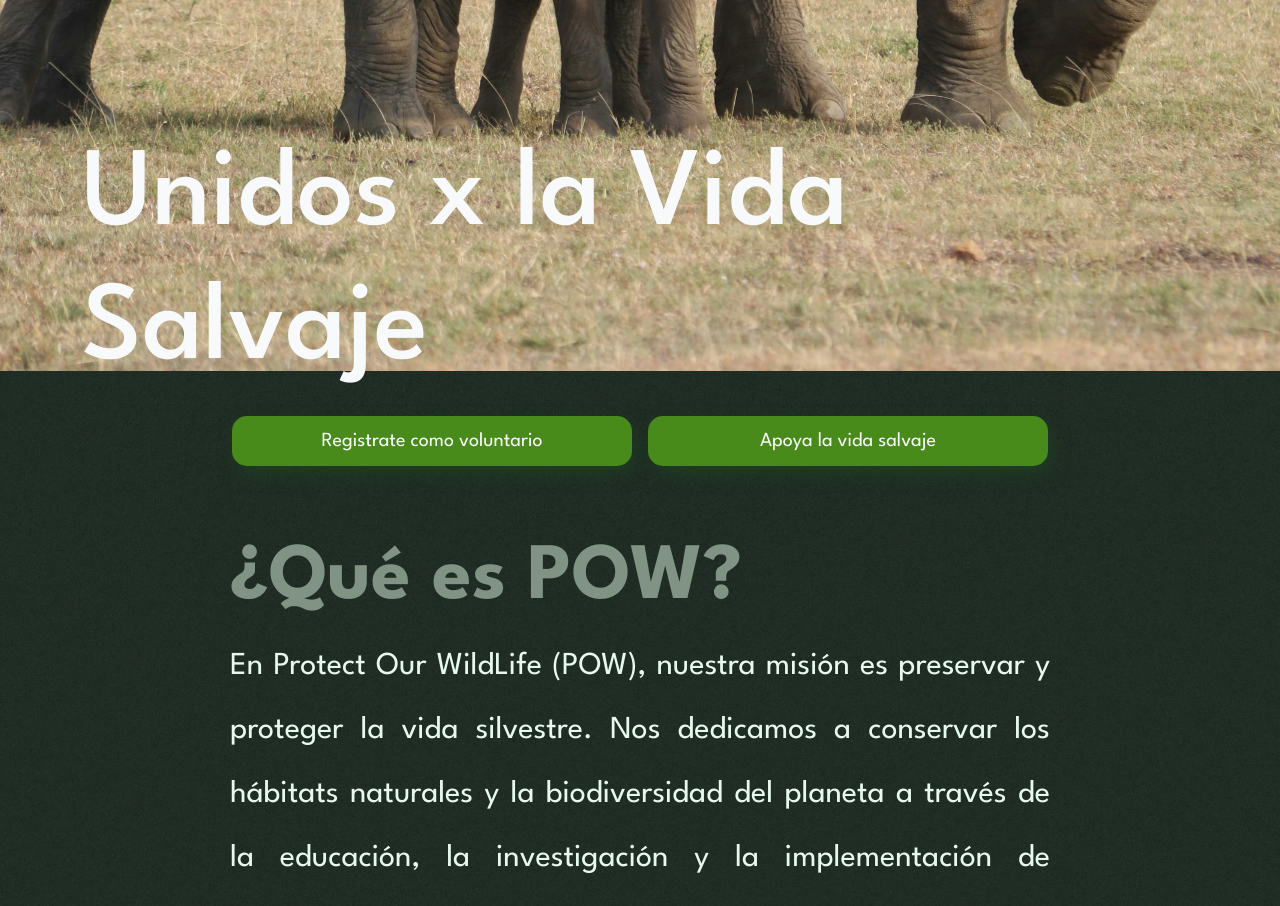
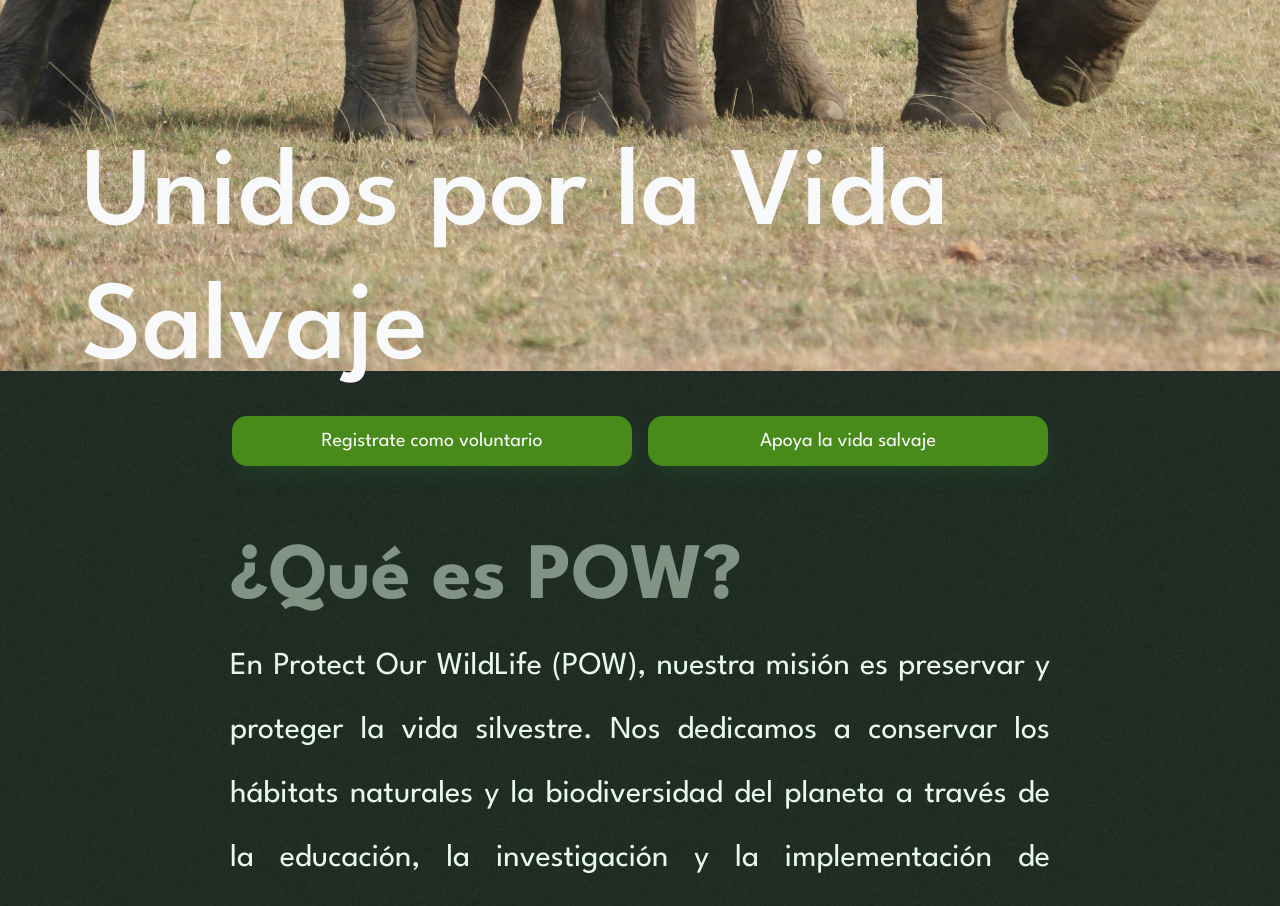
Before and after one commit to maicol-monge/proyecto_wildlife, a React (Create React App) app: page / in a window 1280 px wide. Shown: the part 920-1826 px from the top of the page. Built offline with nearby package versions, Linux system fonts and the light colour scheme.

Commit message:
Quite los cambios

```diff
--- a/src/components/Home.js
+++ b/src/components/Home.js
@@ -68,7 +68,7 @@ function Home() {
       {/* header */}
       <section style={backgroundStyleHeader}>
         <div className='container text-light d-flex flex-column align-items-center' style={{ paddingTop: '120vh' }}>
-          <h1 className='texto-header'>Unidos x la Vida Salvaje</h1>
+          <h1 className='texto-header'>Unidos por la Vida Salvaje</h1>
           <div>
             <Link to="/voluntario" className="btn btn-apoyo text-light m-2 fs-5 bg-btn-header" style={{ width: '50vh' }}>
               Registrate como voluntario
```
